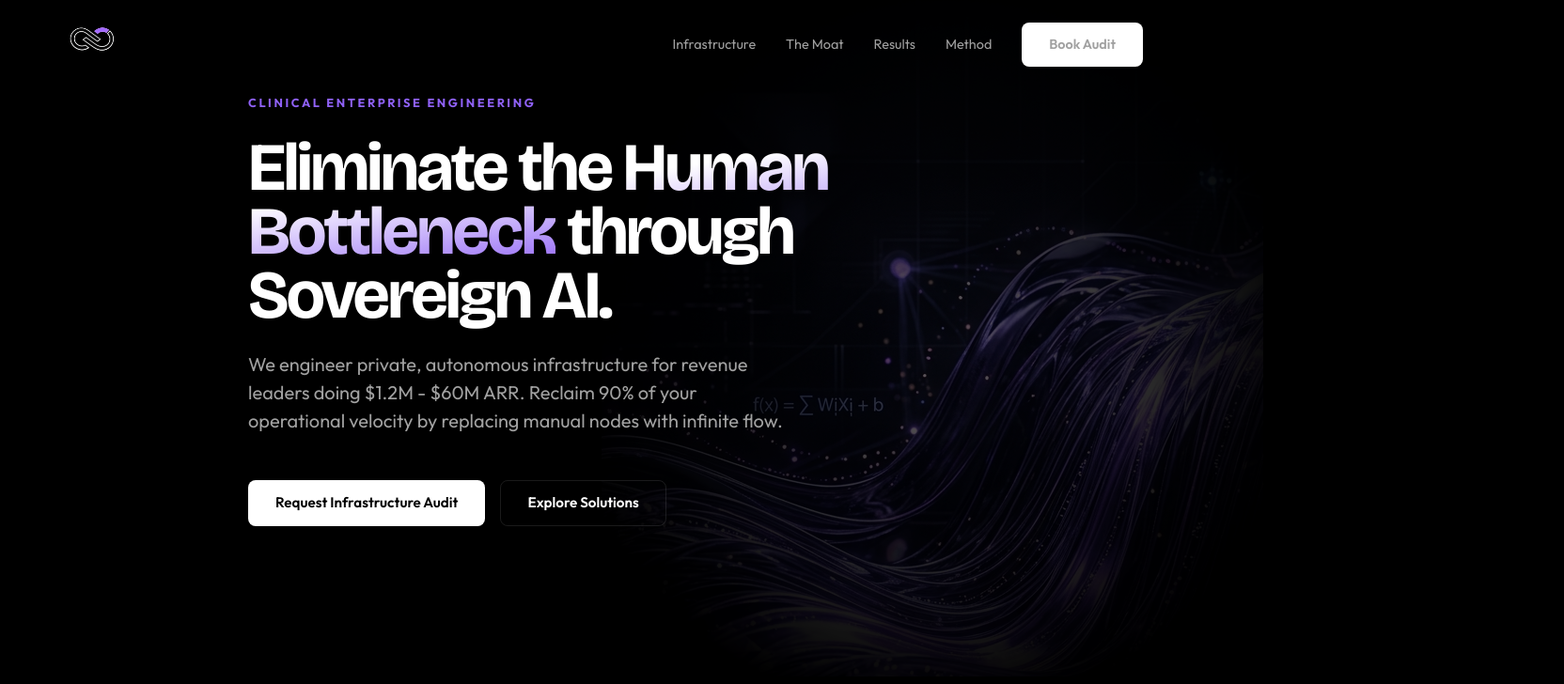
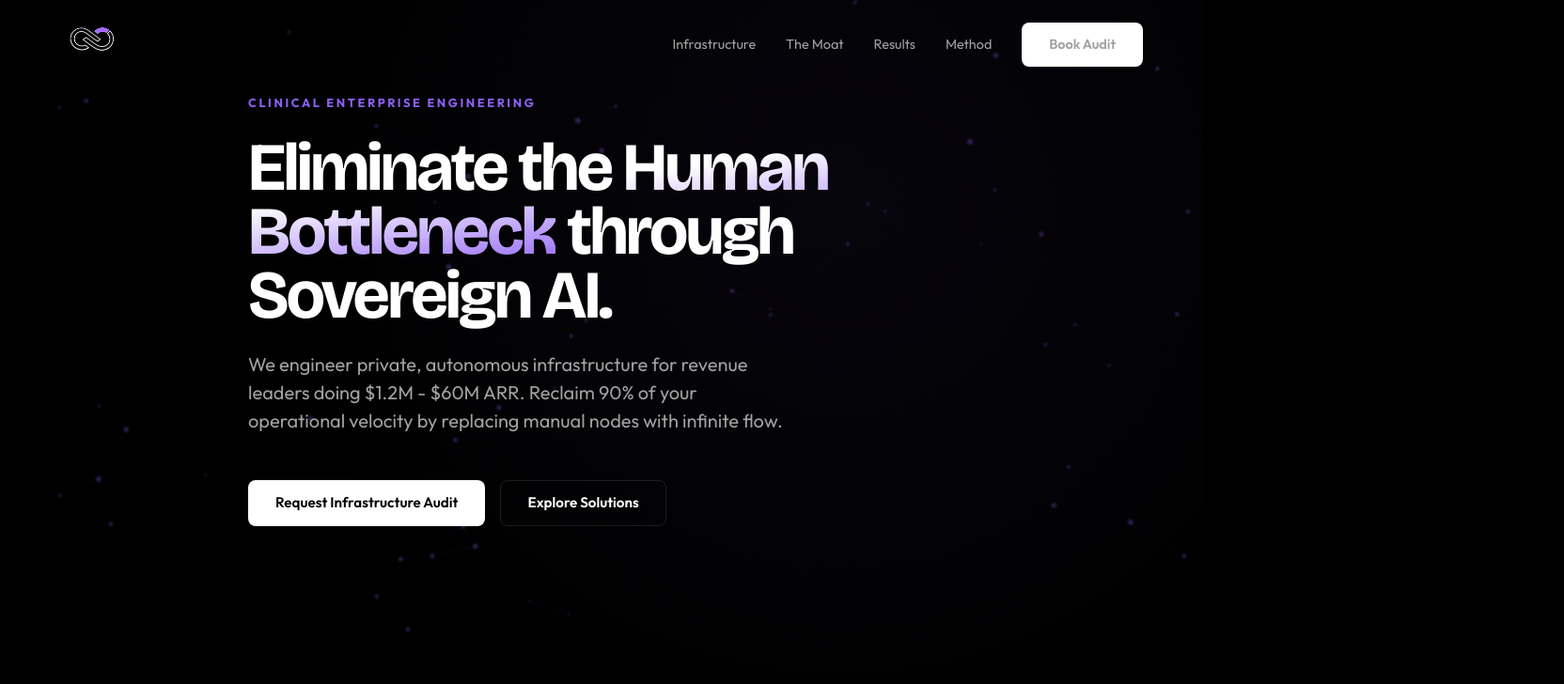
Before and after one commit to darshit-saluja/ai-agency, a website built with Vite: page index.html in a window 1280 px wide. Shown: the top 728 px of the page at 94% size, 1664 px wide, since content can reach past the window. Built offline with nearby package versions, Linux system fonts and the light colour scheme.

Commit message:
feat: clinical hero redesign with neural animation and critical layout restorations

```diff
--- a/index.html
+++ b/index.html
@@ -43,7 +43,7 @@
                 </div>
             </div>
             <div class="hero-visual">
-                <img src="images/hero.png" alt="Clinical AI Visualization">
+                <canvas id="hero-canvas"></canvas>
             </div>
         </section>
 
@@ -119,7 +119,7 @@
         </section>
 
         <!-- The Moat Section -->
-        <section id="moat">
+        <section id="moat" class="fade-reveal">
             <div class="container">
                 <h2 style="font-size: 3.5rem; margin-bottom: 48px; text-align: center;" class="moat-mobile-title">The Revora Moat.</h2>
                 <div class="moat-grid">
@@ -141,7 +141,7 @@
         </section>
 
         <!-- ROI Matrix Section -->
-        <section id="roi" style="background: var(--bg-secondary);">
+        <section id="roi" style="background: var(--bg-secondary);" class="fade-reveal">
             <div class="container">
                 <h2 style="font-size: 3rem; text-align: center; margin-bottom: 48px;">Zero Marginal Friction.</h2>
                 <div class="roi-table-container">
@@ -170,7 +170,7 @@
         </section>
 
         <!-- Results Section -->
-        <section id="case-studies">
+        <section id="case-studies" class="fade-reveal">
             <div class="container">
                 <h2 style="font-size: 3rem; margin-bottom: 64px;">Verifiable Velocity.</h2>
                 <div class="case-grid">
@@ -197,7 +197,7 @@
         </section>
 
         <!-- Booking Section -->
-        <section id="booking">
+        <section id="booking" class="fade-reveal">
             <div class="container">
                 <div style="text-align: center; margin-bottom: 64px;">
                     <h2 style="font-size: 4rem;">Secure a Strategic Audit.</h2>
--- a/main.js
+++ b/main.js
@@ -1,4 +1,84 @@
-// Constants & State
+// --- Neural Mesh Animation for Hero ---
+const initHeroAnimation = () => {
+    const canvas = document.getElementById('hero-canvas');
+    if (!canvas) return;
+    const ctx = canvas.getContext('2d');
+
+    let width, height, particles;
+    const particleCount = 60;
+    const maxVelocity = 0.5;
+    const lineDist = 150;
+
+    const resize = () => {
+        width = canvas.width = canvas.parentElement.offsetWidth;
+        height = canvas.height = canvas.parentElement.offsetHeight;
+    };
+
+    class Particle {
+        constructor() {
+            this.x = Math.random() * width;
+            this.y = Math.random() * height;
+            this.vx = (Math.random() - 0.5) * maxVelocity;
+            this.vy = (Math.random() - 0.5) * maxVelocity;
+            this.radius = Math.random() * 2 + 1;
+        }
+
+        update() {
+            this.x += this.vx;
+            this.y += this.vy;
+
+            if (this.x < 0 || this.x > width) this.vx *= -1;
+            if (this.y < 0 || this.y > height) this.vy *= -1;
+        }
+
+        draw() {
+            ctx.beginPath();
+            ctx.arc(this.x, this.y, this.radius, 0, Math.PI * 2);
+            ctx.fillStyle = 'rgba(143, 97, 246, 0.5)';
+            ctx.fill();
+        }
+    }
+
+    const createParticles = () => {
+        particles = [];
+        for (let i = 0; i < particleCount; i++) {
+            particles.push(new Particle());
+        }
+    };
+
+    const animate = () => {
+        ctx.clearRect(0, 0, width, height);
+
+        particles.forEach((p, i) => {
+            p.update();
+            p.draw();
+
+            for (let j = i + 1; j < particles.length; j++) {
+                const p2 = particles[j];
+                const dx = p.x - p2.x;
+                const dy = p.y - p2.y;
+                const dist = Math.sqrt(dx * dx + dy * dy);
+
+                if (dist < lineDist) {
+                    ctx.beginPath();
+                    ctx.moveTo(p.x, p.y);
+                    ctx.lineTo(p2.x, p2.y);
+                    ctx.strokeStyle = `rgba(143, 97, 246, ${0.1 * (1 - dist / lineDist)})`;
+                    ctx.stroke();
+                }
+            }
+        });
+
+        requestAnimationFrame(animate);
+    };
+
+    window.addEventListener('resize', resize);
+    resize();
+    createParticles();
+    animate();
+};
+
+// --- Core State & Logic ---
 let currentMonth = new Date().getMonth();
 let currentYear = new Date().getFullYear();
 const today = new Date();
@@ -24,7 +104,8 @@ const observer = new IntersectionObserver((entries) => {
     });
 }, { threshold: 0.1 });
 
-document.querySelectorAll('section:not(.sticky-section)').forEach(section => observer.observe(section));
+// Target segments with explicit reveal class for reliability
+document.querySelectorAll('.fade-reveal').forEach(el => observer.observe(el));
 
 // Navbar Scroll Effect
 window.addEventListener('scroll', () => {
@@ -38,7 +119,8 @@ const menuToggle = document.getElementById('menu-toggle');
 const body = document.body;
 
 if (menuToggle) {
-    menuToggle.addEventListener('click', () => {
+    menuToggle.addEventListener('click', (e) => {
+        e.stopPropagation();
         body.classList.toggle('mobile-active');
     });
 }
@@ -50,8 +132,14 @@ document.querySelectorAll('.nav-links a').forEach(link => {
     });
 });
 
-// --- Smooth Sticky Cards Reveal (Refined Observer) ---
-// High-granularity thresholds for butter-smooth transitions
+// Close menu if clicking outside
+document.addEventListener('click', (e) => {
+    if (body.classList.contains('mobile-active') && !e.target.closest('.nav-links') && !e.target.closest('#menu-toggle')) {
+        body.classList.remove('mobile-active');
+    }
+});
+
+// --- Smooth Sticky Cards Reveal ---
 const cardObserverOptions = {
     threshold: Array.from({ length: 101 }, (_, i) => i / 100),
     rootMargin: "0px 0px -20% 0px"
@@ -62,10 +150,8 @@ const cardObserver = new IntersectionObserver((entries) => {
         const card = entry.target;
         const ratio = entry.intersectionRatio;
 
-        // Smoothly map ratio to visual properties
-        // We start visible effects at 0.1 ratio
         if (ratio > 0.05) {
-            const easedRatio = Math.min(1, ratio * 1.5); // Accelerate the fade-in slightly
+            const easedRatio = Math.min(1, ratio * 1.5);
             card.style.opacity = easedRatio;
             const translateY = 40 * (1 - easedRatio);
             const scale = 0.96 + (0.04 * easedRatio);
@@ -87,6 +173,7 @@ document.querySelectorAll('.service-reveal-card').forEach(card => cardObserver.o
 
 // --- Functional Calendar ---
 function renderCalendar(month, year) {
+    if (!calendarGrid) return;
     const labels = Array.from(calendarGrid.querySelectorAll('.cal-label'));
     calendarGrid.innerHTML = '';
     labels.forEach(label => calendarGrid.appendChild(label));
@@ -144,19 +231,8 @@ timeSlots.forEach(slot => {
     });
 });
 
-// Initial Render
-renderCalendar(currentMonth, currentYear);
-
-// Smooth Scroll
-document.querySelectorAll('a[href^="#"]').forEach(anchor => {
-    anchor.addEventListener('click', function (e) {
-        e.preventDefault();
-        const target = document.querySelector(this.getAttribute('href'));
-        if (target) {
-            window.scrollTo({
-                top: target.offsetTop - 80,
-                behavior: 'smooth'
-            });
-        }
-    });
+// Initialization
+document.addEventListener('DOMContentLoaded', () => {
+    initHeroAnimation();
+    renderCalendar(currentMonth, currentYear);
 });
--- a/style.css
+++ b/style.css
@@ -77,12 +77,16 @@ h4 {
 
 section {
   padding: 160px 0;
-  opacity: 0;
-  transform: translateY(20px);
+  /* Removed aggressive opacity:0 to ensure content reliability */
   transition: var(--transition-clinical);
 }
 
-section.visible {
+.fade-reveal {
+  opacity: 0;
+  transform: translateY(20px);
+}
+
+.fade-reveal.visible {
   opacity: 1;
   transform: translateY(0);
 }
@@ -233,12 +237,19 @@ nav.scrolled {
 .hero-visual {
   position: absolute;
   top: 0;
-  right: -5%;
-  width: 55%;
+  right: 0;
+  width: 100%;
   height: 100%;
   z-index: 1;
-  mask-image: radial-gradient(circle at center, black, transparent 80%);
-  opacity: 0.4;
+  background: radial-gradient(circle at 70% 30%, rgba(143, 97, 246, 0.05), transparent 60%);
+  overflow: hidden;
+}
+
+#hero-canvas {
+  width: 100%;
+  height: 100%;
+  opacity: 0.6;
+  filter: blur(1px);
 }
 
 /* Marquee */
@@ -667,6 +678,10 @@ nav.scrolled {
     display: flex;
   }
 
+  #menu-toggle {
+    display: flex !important; /* Explicitly restored missing toggle */
+  }
+
   .nav-links {
     position: fixed;
     top: 0;
```
